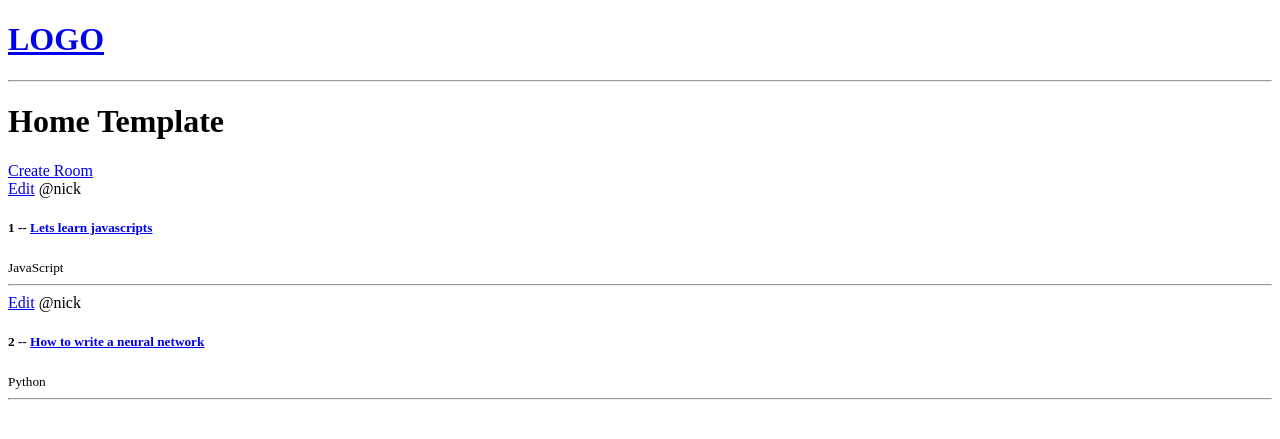
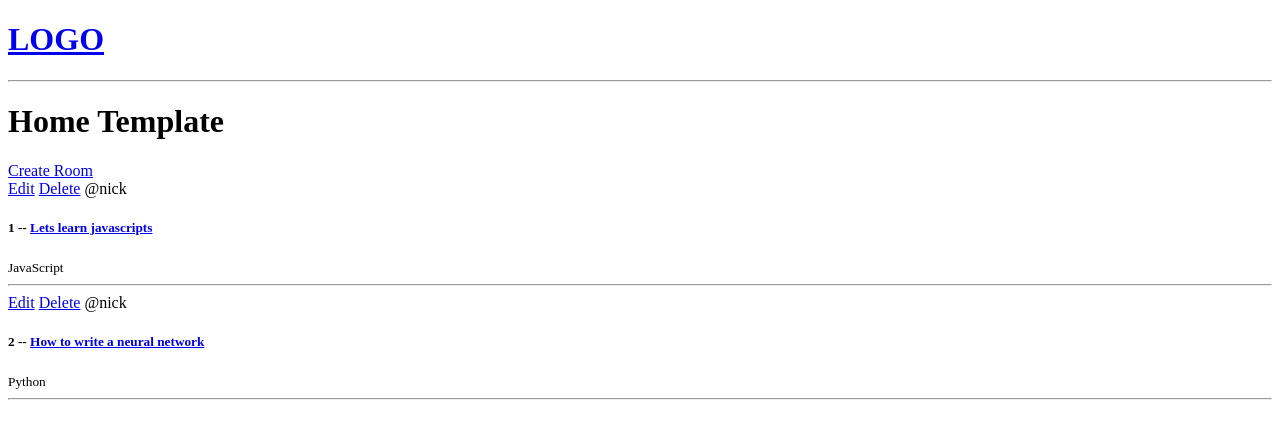
Before and after one commit to NicholasPrince/ITSC-3155_Django_Project, a Django app: page / in a window 1280 px wide. Shown: the top 439 px of the page. Run offline with Django 5.2, Linux system fonts and the light colour scheme; data comes from the database, SQL or seed files in the repository; both versions use the stored data as it was after the commit.

Commit message:
11/30/2024
2:07:42

```diff
--- a/base/templates/base/home.html
+++ b/base/templates/base/home.html
@@ -14,6 +14,7 @@
         {% for room in rooms %}
         <div>
             <a href="{% url 'update-room' room.id %}">Edit</a>
+            <a href="{% url 'delete-room' room.id %}">Delete</a>
             <span>@{{room.host.username}}</span>
             <h5>{{room.id}} -- <a href="{% url 'room' room.id %}">{{room.name}}</a></h5>
             <small>{{room.topic.name}}</small>
--- a/base/urls.py
+++ b/base/urls.py
@@ -8,4 +8,5 @@ urlpatterns = [
 
     path('create-room/', views.createRoom, name="create-room"),
     path('update-room/<str:pk>/' , views.updateRoom, name="update-room"),
+    path('delete-room/<str:pk>/' , views.deleteRoom, name="delete-room"),
 ]
--- a/base/views.py
+++ b/base/views.py
@@ -44,3 +44,12 @@ def updateRoom(request, pk):
             return redirect('home')
     context = {'form': form}
     return render(request, 'base/room_form.html', context)
+
+
+
+def deleteRoom(request, pk):
+    room = Room.objects.get(id=pk)
+    if request.method == 'POST':
+        room.delete()
+        return redirect('home')
+    return render(request, 'base/delete.html', {'obj': room})
```
Also changed, not shown: base/templates/base/delete.html (added, +14 -0 lines), db.sqlite3.
